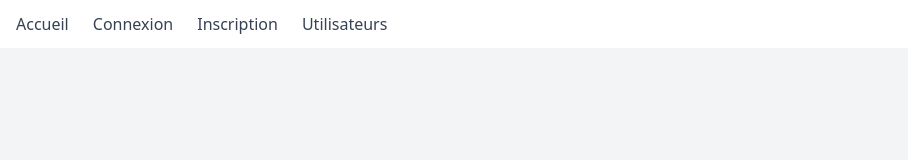
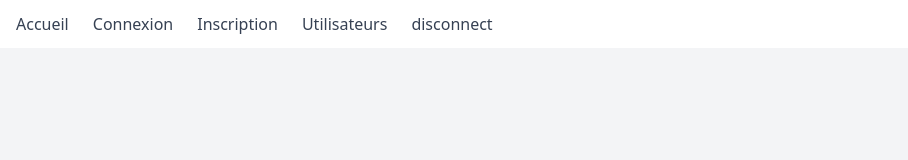
Before and after one commit to DuncanCos/auth_front_jwt, a React (Vite) app: page / in a window 1280 px wide. Shown: the top 160 px of the page, without its empty margins (0-908 px from the left). Built offline with nearby package versions, Linux system fonts and the light colour scheme.

Commit message:
ajout boutton disconnect

```diff
--- a/src/components/NavBar.jsx
+++ b/src/components/NavBar.jsx
@@ -1,7 +1,19 @@
 import React from "react";
+import { useNavigate } from 'react-router-dom';
 import { Link } from "react-router-dom";
 
+import axios from "axios";
+
 export default function NavBar() {
+  const navigate = useNavigate();
+
+  const disconnecting = () => {
+    axios.get("http://127.0.0.1:8080/logout",{ withCredentials: true}).then((responce) => {
+      console.log(responce);
+    });
+    navigate('/')
+  }
+
   return (
     <nav className="bg-white shadow-md">
       <div className="max-w-7xl mx-auto px-4 py-3 flex justify-between items-center">
@@ -30,6 +42,11 @@ export default function NavBar() {
           >
             Utilisateurs
           </Link>
+          <div
+          onClick={() => { disconnecting() }}
+          className="text-gray-700 hover:text-blue-600 font-medium transition duration-200">
+            disconnect
+          </div>
         </div>
       </div>
     </nav>
```
